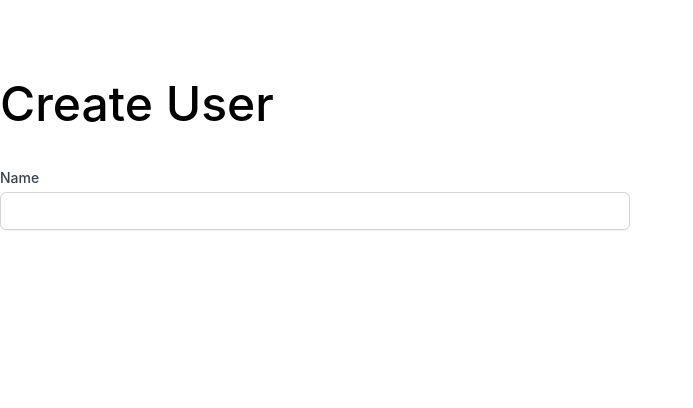
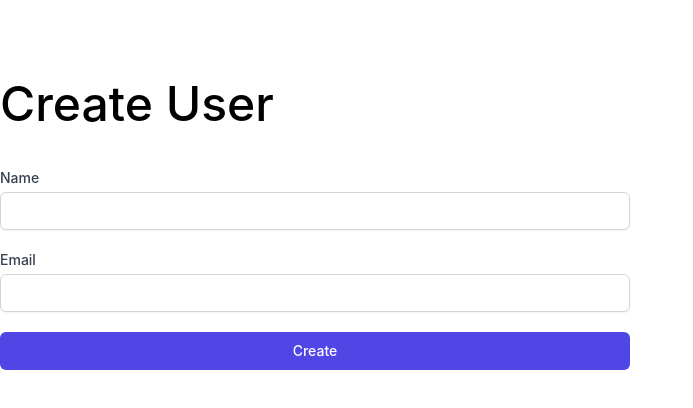
Before and after one commit to shahbazpro2/prismaproject, a Next.js app: page / in a window 1280 px wide. Shown: the top 408 px of the page, without its empty margins (0-693 px from the left). Built offline with nearby package versions, Linux system fonts and the light colour scheme.

Commit message:
Add more input field and button

```diff
--- a/components/UserInput.tsx
+++ b/components/UserInput.tsx
@@ -1,14 +1,24 @@
 import React from 'react'
+import Button from './common/buttons/Button'
 import TextField from './common/textFields/TextField'
 
 const UserInput = () => {
     return (
         <div>
             <h1 className='mb-10'>Create User</h1>
-            <TextField
-                label="Name"
-                name="name"
-            />
+            <form className='space-y-5'>
+                <TextField
+                    label="Name"
+                    name="name"
+                />
+                <TextField
+                    label="Email"
+                    type="email"
+                    name="email"
+                />
+
+                <Button type="submit">Create</Button>
+            </form>
         </div>
     )
 }
```
